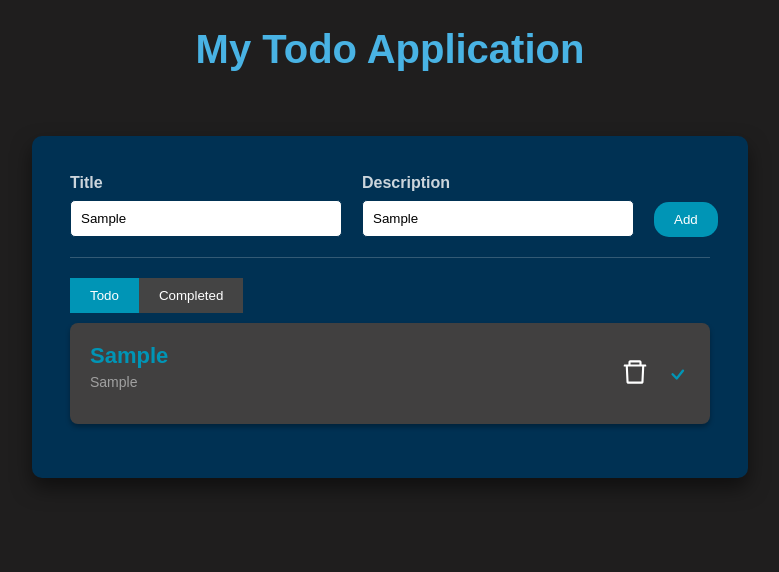
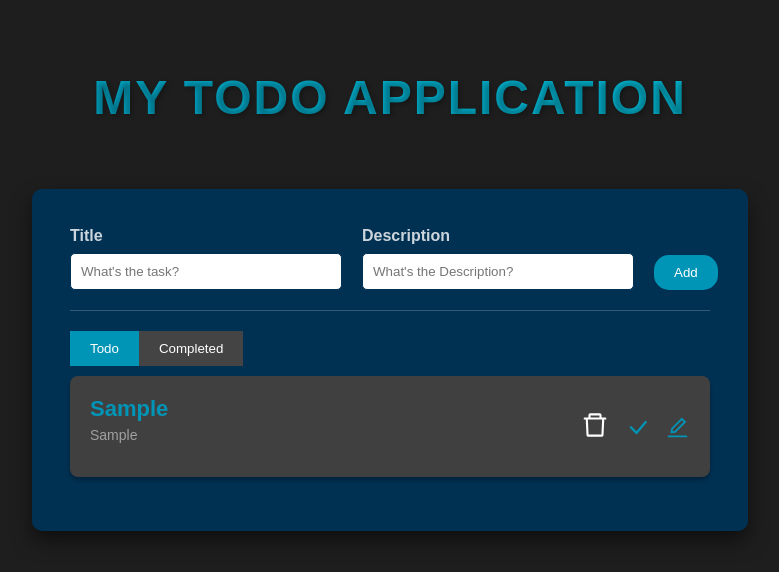
Before and after one commit to Brook07/ToDo-Application, a React (Create React App) app: page / in a window 1280 px wide. Both pictures are taken after typing "Sample", "Sample" into the empty fields and a click on the button "Add". Shown: the top 572 px of the page, without its empty margins (250-1029 px from the left). Built offline with nearby package versions, Linux system fonts and the light colour scheme.

Commit message:
the 1st stage final commit i guess and many more thing like adding time and date selction from the user to be added on this

```diff
--- a/src/App.css
+++ b/src/App.css
@@ -7,10 +7,24 @@ body {
 
 h1 {
   text-align: center;
-  font-size: 2.5em;
-  color: hsl(199, 74%, 59%);
+  font-size: 3em;
+  color: #0095b6;
   margin-bottom: 20px;
+  margin-top: 70px;
+  font-family: 'Arial', sans-serif;
+  font-weight: bold;
+  text-transform: uppercase;
+  background: linear-gradient(45deg, #0095b6, #00bcd4);
+
+
+  -webkit-background-clip: text;
+  -moz-background-clip: text;
+  background-clip: text;
+  color: transparent;
+  text-shadow: 2px 2px 5px rgba(0, 0, 0, 0.3);
+  letter-spacing: 2px;
 }
+
 
 .todo-wrapper {
   background: #003153; /* Prussian Blue */
@@ -172,3 +186,51 @@ h1 {
     width: 95%;
   }
 }
+
+.edit_wrapper {
+  background-color: #04395f; /* Prussian Blue to match the main UI */
+  padding: 20px;
+  display: flex;
+  flex-direction: column;
+  border-radius: 10px;
+  box-shadow: 0px 10px 20px rgba(0, 0, 0, 0.5);
+  margin-bottom: 20px;
+  margin-top : 20px;
+}
+
+.edit_wrapper input,
+.edit_wrapper textarea {
+  border: 1px solid #003153;
+  padding: 12px;
+  margin: 8px 0 8px 0;
+  margin-right: 15px;
+  border-radius: 15px;
+  background-color: white; /* White background for input fields */
+  color: #000; /* Text color for contrast */
+  width: 100%; /* Make input fields fill the container */
+}
+
+.edit_wrapper input:focus,
+.edit_wrapper textarea:focus {
+  outline: none;
+  border: 1px solid #0095b6; /* Bondi Blue */
+  background-color: #f0f0f0; /* Light gray when focused */
+}
+
+.edit_wrapper .primaryBtn {
+  background-color: #0095b6; /* Bondi Blue */
+  color: white;
+  border: none;
+  border-radius: 15px;
+  padding: 10px 20px;
+  cursor: pointer;
+  font-size: 16px;
+  margin-left: auto;
+  margin-right: auto;
+  width: fit-content;
+  transition: background-color 0.3s ease;
+}
+
+.edit_wrapper .primaryBtn:hover {
+  background-color: #00778b; /* Darker Bondi Blue on hover */
+}
--- a/src/App.js
+++ b/src/App.js
@@ -1,6 +1,7 @@
 import React, { useState, useEffect } from 'react';
 import { AiOutlineDelete } from "react-icons/ai";
-import { BsCheck } from "react-icons/bs";
+import { BsCheckLg } from "react-icons/bs";
+import { AiOutlineEdit } from "react-icons/ai";
 import "./App.css";
 
 function App() {
@@ -9,8 +10,14 @@ function App() {
     const [newTitle, setNewTitle] = useState("");
     const [newDescription, setNewDescription] = useState("");
     const [completedTodos, setCompletedTodos] = useState([]);
+    const [currentEdit, setCurrentEdit] = useState(null);
+    const [currentEditedItem, setCurrentEditedItem] = useState({ title: '', description: '' });
 
     const handleAddTodo = () => {
+        if (newTitle.trim() === "" || newDescription.trim() === "") {
+        alert("Title and Description cannot be empty!");
+        return; // Prevent adding empty todos
+        }
         let newTodoItem = {
             title: newTitle,
             description: newDescription,
@@ -20,6 +27,9 @@ function App() {
         updatedTodoArr.push(newTodoItem);
         setTodos(updatedTodoArr);
         localStorage.setItem('todolist', JSON.stringify(updatedTodoArr));
+
+        setNewTitle("");  // Clear title
+        setNewDescription("");  // Clear description
     };
 
     const handleDeleteTodo = (index) => {
@@ -32,6 +42,7 @@ function App() {
         // Remove completed todo if deleted from the completed screen
         let reducedCompleted = [...completedTodos];
         reducedCompleted.splice(index, 1);
+        localStorage.setItem('completedTodos', JSON.stringify(reducedCompleted)); // Save updated completed todos
         setCompletedTodos(reducedCompleted);
     };
 
@@ -59,18 +70,16 @@ function App() {
         updatedAllTodos.splice(index, 1);
         setTodos(updatedAllTodos);
         localStorage.setItem('todolist', JSON.stringify(updatedAllTodos));
+
+        // Save completed todos to localStorage
+        localStorage.setItem('completedTodos', JSON.stringify(updatedCompletedArr));
     };
 
-    const handleDeleteCompletedTodo= (index) => {
-        let reducedTodo = [...completedTodos];
-        reducedTodo.splice(index, 1);
-
-        localStorage.setItem('completedTodos', JSON.stringify(reducedTodo));
-        setCompletedTodos(reducedTodo);
-
-        // Remove completed todo if deleted from the completed screen
+    const handleDeleteCompletedTodo = (index) => {
         let reducedCompleted = [...completedTodos];
         reducedCompleted.splice(index, 1);
+
+        localStorage.setItem('completedTodos', JSON.stringify(reducedCompleted));
         setCompletedTodos(reducedCompleted);
     };
 
@@ -80,18 +89,44 @@ function App() {
         if (savedTodo) {
             setTodos(savedTodo);
         }
-        if  (savedCompleted){
+        if (savedCompleted) {
             setCompletedTodos(savedCompleted);
         }
     }, []);
+
+    const handleEdit = (index, item) => {
+        setCurrentEdit(index);
+        setCurrentEditedItem({ title: item.title, description: item.description });
+    };
+
+    const handleUpdateTitle = (value) => {
+        setCurrentEditedItem(prev => ({
+            ...prev,
+            title: value
+        }));
+    };
+
+    const handleUpdatedDescription = (value) => {
+        setCurrentEditedItem(prev => ({
+            ...prev,
+            description: value
+        }));
+    };
+
+    const handleUpdateTodo = () => {
+        let updatedTodos = [...allTodos];
+        updatedTodos[currentEdit] = currentEditedItem; // Update the todo at currentEdit index
+        setTodos(updatedTodos);
+        localStorage.setItem('todolist', JSON.stringify(updatedTodos));
+        setCurrentEdit(null); // Reset the edit state
+    };
 
     return (
         <div className="App">
             <h1>My Todo Application</h1>
 
-            <div className='todo-wrapper'> {/* Fixed classname to className */}
-                <div className='todo-input'> {/* Fixed classname to className */}
-
+            <div className='todo-wrapper'>
+                <div className='todo-input'>
                     <div className='todo-input-item'>
                         <label>Title</label>
                         <input type="text" value={newTitle} onChange={(e) => setNewTitle(e.target.value)} placeholder="What's the task?" />
@@ -115,37 +150,69 @@ function App() {
                 </div>
 
                 <div className="todo-list">
-                    {isCompleteScreen === false && allTodos.map((item, index) => {
+                    {isCompleteScreen === false &&
+                        allTodos.map((item, index) => {
+                            if (currentEdit === index) {
                                 return (
-                            <div className="todo-list-item" key={index}>
+                                    <div className='edit_wrapper' key={index}>
+                                        <input placeholder='Updated Title'
+                                            onChange={(e) => handleUpdateTitle(e.target.value)}
+                                            value={currentEditedItem.title}
+                                        />
+                                        <textarea placeholder='Updated Description'
+                                            rows={4}
+                                            onChange={(e) => handleUpdatedDescription(e.target.value)}
+                                            value={currentEditedItem.description}
+                                        />
+                                        <button type="button" onClick={handleUpdateTodo} className="primaryBtn">
+                                            Update
+                                        </button>
+                                    </div>
+                                );
+                            } else {
+                                return (
+                                    <div className='todo-list-item' key={index}>
                                         <div>
                                             <h3>{item.title}</h3>
                                             <p>{item.description}</p>
                                         </div>
-
                                         <div>
-                                    <AiOutlineDelete className='icon' onClick={() => handleDeleteTodo(index)} />
-                                    <BsCheck className="check-icon" onClick={() => handleComplete(index)} />
+                                            <AiOutlineDelete className='icon'
+                                                onClick={() => handleDeleteTodo(index)}
+                                                title="Delete?"
+                                            />
+                                            <BsCheckLg className="check-icon"
+                                                onClick={() => handleComplete(index)}
+                                                title="Complete?"
+                                            />
+                                            <AiOutlineEdit className="check-icon"
+                                                onClick={() => handleEdit(index, item)}
+                                                title="Edit?"
+                                            />
                                         </div>
                                     </div>
                                 );
-                    })}
+                            }
+                        })
+                    }
 
-                    {isCompleteScreen === true && completedTodos.map((item, index) => {
-                        return (
-                            <div className="todo-list-item" key={index}>
+                    {isCompleteScreen === true &&
+                        completedTodos.map((item, index) => (
+                            <div className='todo-list-item' key={index}>
                                 <div>
                                     <h3>{item.title}</h3>
                                     <p>{item.description}</p>
-                                    <p><small>Completed on: {item.completedOn}</small></p>
+                                    <p>Completed on: {item.completedOn}</p> {/* Show completion time */}
                                 </div>
-
                                 <div>
-                                    <AiOutlineDelete className='icon' onClick={() => handleDeleteCompletedTodo (index)} />
+                                    <AiOutlineDelete className='icon'
+                                        onClick={() => handleDeleteCompletedTodo(index)}
+                                        title="Delete Completed?"
+                                    />
                                 </div>
                             </div>
-                        );
-                    })}
+                        ))
+                    }
                 </div>
             </div>
         </div>
```
Lines whose indentation alone changed are shown as unchanged.
